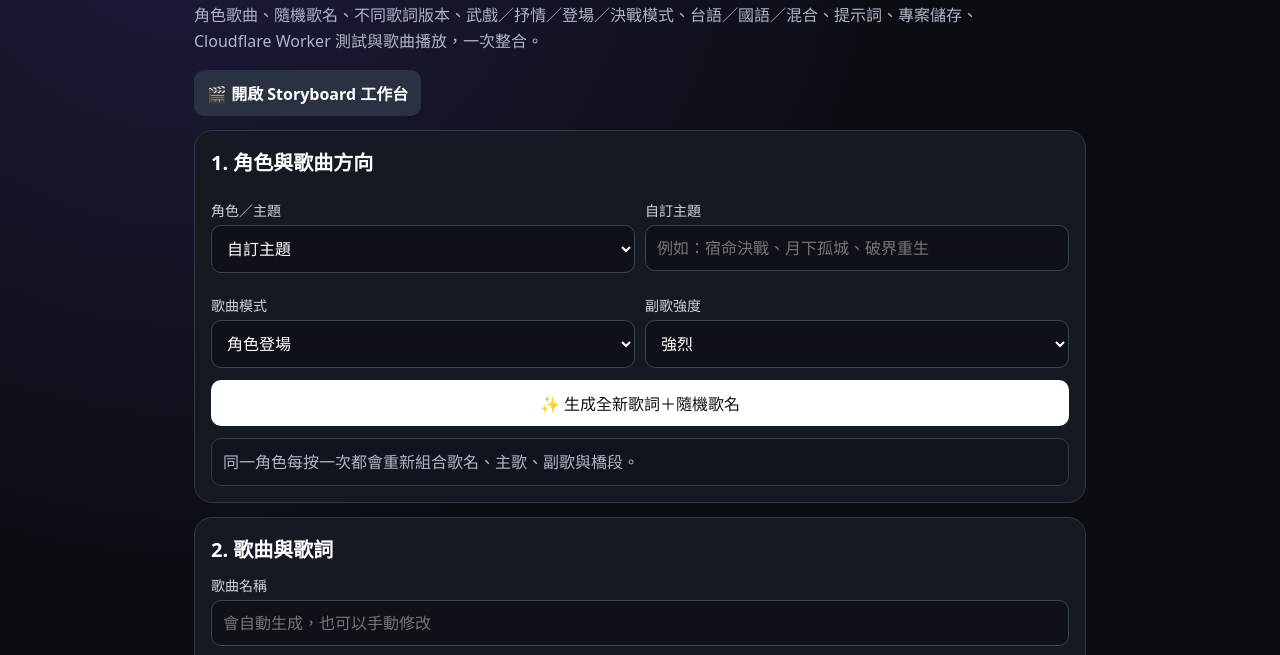
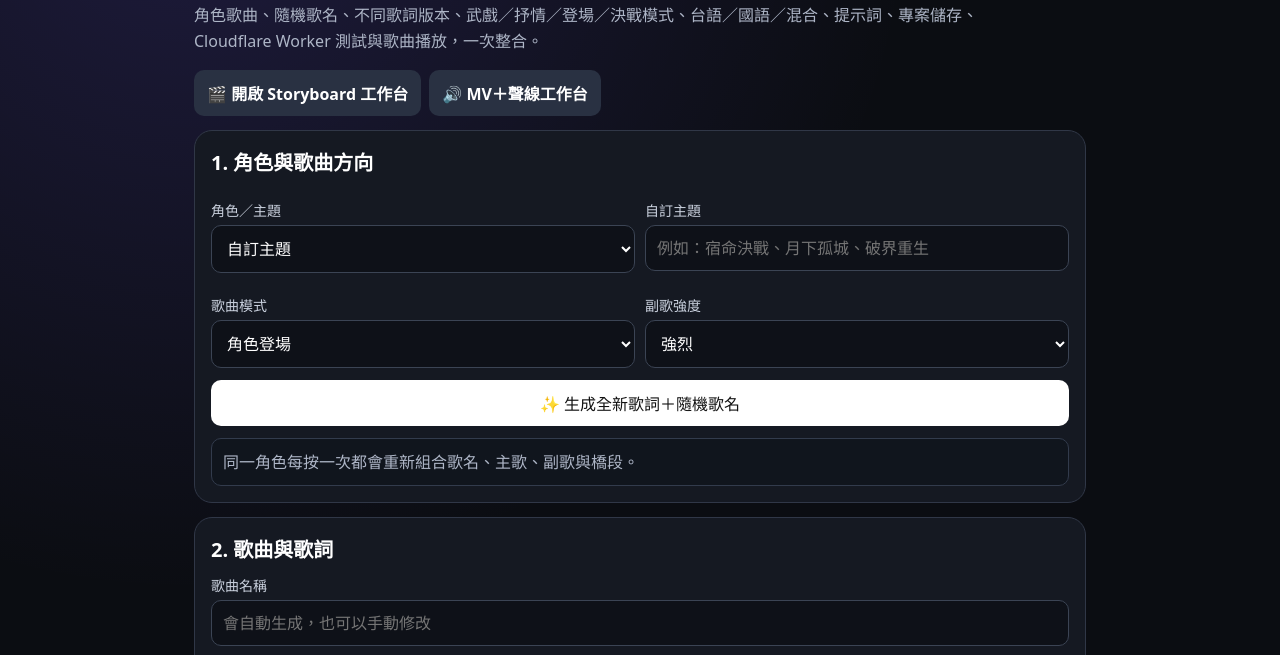
Before and after one commit to gogototo24-lang/ai-music-studio, a plain HTML site: page index.html in a window 1280 px wide. Shown: the part 131-786 px from the top of the page. Drawn offline with Linux system fonts and the light colour scheme.

Commit message:
feat: link MV and voice studio from homepage

```diff
--- a/index.html
+++ b/index.html
@@ -45,7 +45,7 @@ audio{width:100%}
   <div>
     <span class="badge">AI MUSIC STUDIO · v1.0</span>
     <h1>AI 音樂生成工作室</h1>
-    <p>角色歌曲、隨機歌名、不同歌詞版本、武戲／抒情／登場／決戰模式、台語／國語／混合、提示詞、專案儲存、Cloudflare Worker 測試與歌曲播放，一次整合。</p><div class="row"><a href="storyboard.html" style="display:inline-block;padding:11px 13px;border-radius:10px;background:#293142;color:#fff;text-decoration:none;font-weight:750">🎬 開啟 Storyboard 工作台</a></div>
+    <p>角色歌曲、隨機歌名、不同歌詞版本、武戲／抒情／登場／決戰模式、台語／國語／混合、提示詞、專案儲存、Cloudflare Worker 測試與歌曲播放，一次整合。</p><div class="row"><a href="storyboard.html" style="display:inline-block;padding:11px 13px;border-radius:10px;background:#293142;color:#fff;text-decoration:none;font-weight:750">🎬 開啟 Storyboard 工作台</a> <a href="mv-voice.html" style="display:inline-block;padding:11px 13px;border-radius:10px;background:#293142;color:#fff;text-decoration:none;font-weight:750">🔊 MV＋聲線工作台</a></div>
   </div>
   <span id="workerBadge" class="pill">Worker 未測試</span>
 </div>
```
